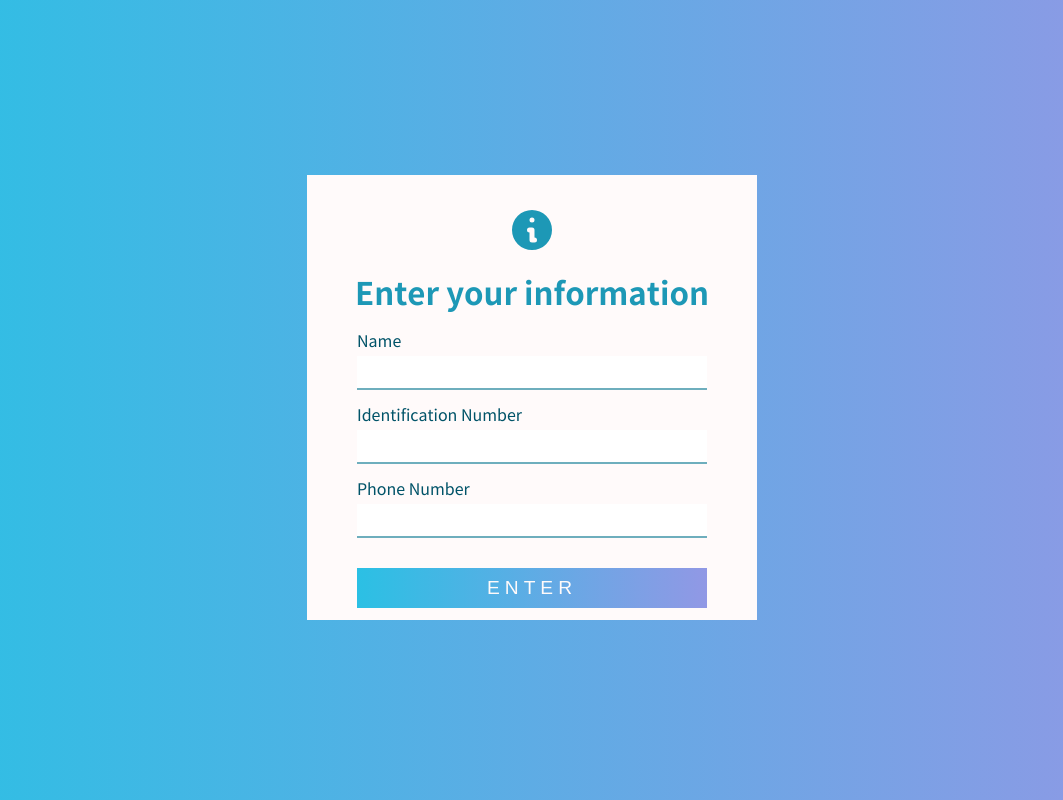
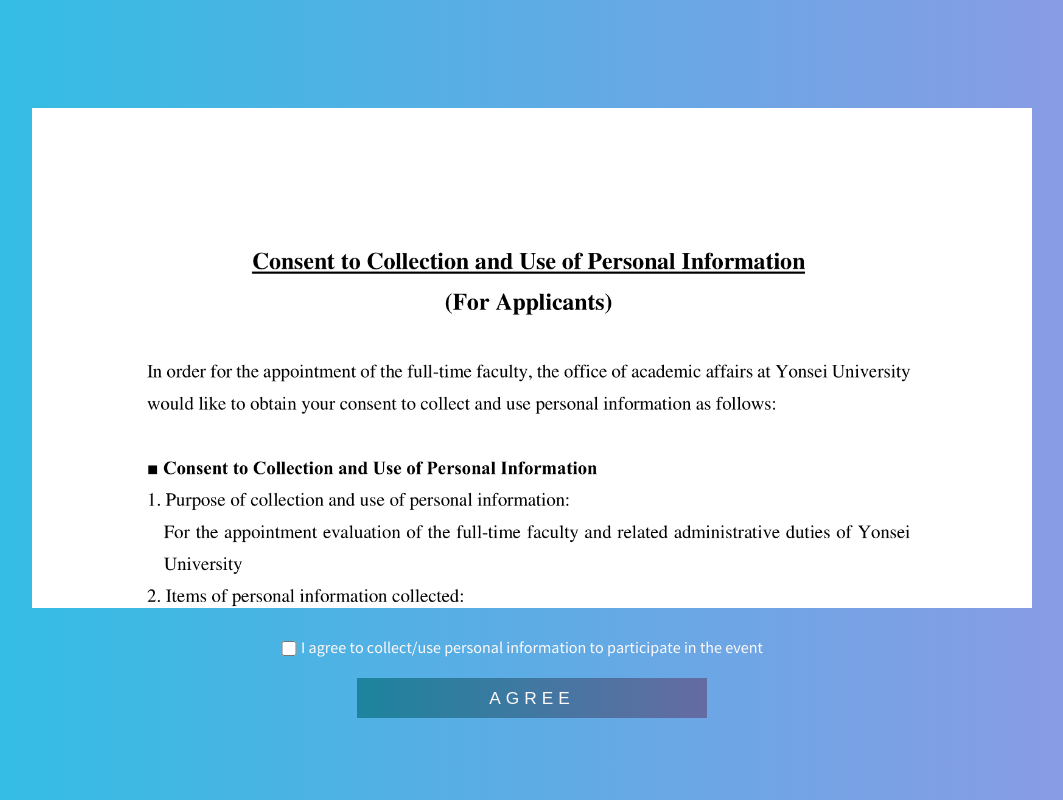
Before and after one commit to widalida26/moazone, a React (Create React App) app in the folder client/: page /consent in a window 1280 px wide. Shown: the whole page, without its empty margins (108-1171 px from the left). Built offline with nearby package versions, Linux system fonts and the light colour scheme.

Commit message:
add : consent form

```diff
--- a/client/package.json
+++ b/client/package.json
@@ -7,9 +7,12 @@
     "@testing-library/react": "^13.3.0",
     "@testing-library/user-event": "^13.5.0",
     "axios": "^0.27.2",
+    "native": "^0.3.3",
     "react": "^18.2.0",
     "react-dom": "^18.2.0",
     "react-icons": "^4.4.0",
+    "react-native": "^0.69.4",
+    "react-native-web": "^0.18.7",
     "react-router-dom": "^6.3.0",
     "react-scripts": "5.0.1",
     "web-vitals": "^2.1.4"
--- a/client/src/App.jsx
+++ b/client/src/App.jsx
@@ -1,17 +1,26 @@
 import React from 'react';
-// import Title from './Title';
-import Login from './Login';
-// import Spinner from './Spinner';
+import { BrowserRouter, Routes, Route, Link } from 'react-router-dom';
+import Enter from './Enter';
+import Consent from './Consent';
+import Event from './Event';
 import './App.css';
 
 function App() {
   return (
-    <div>
-      {/* <Title /> */}
-      {/* 텍스트 변경4 */}
-      <Login />
-      {/* <Spinner /> */}
-    </div>
+    <BrowserRouter>
+      <Routes>
+        <Route path="/" element={<Enter />} />
+        <Route path="/consent" element={<Consent />} />
+        <Route path="/event" element={<Event />} />
+
+        {/* <div>
+          {/* <Title /> */}
+        {/* 텍스트 변경4 */}
+        {/* <Login /> */}
+        {/* <Spinner /> */}
+        {/* // </div> */}
+      </Routes>
+    </BrowserRouter>
   );
 }
 
--- /dev/null
+++ b/client/src/Consent.jsx
@@ -0,0 +1,40 @@
+import React, { useState } from 'react';
+import { useNavigate } from 'react-router-dom';
+
+const Consent = () => {
+  const [isConsent, SetConsent] = useState(false);
+  const navigate = useNavigate();
+
+  const handleCheckbox = (e) => {
+    SetConsent(!isConsent);
+  };
+
+  const onClickAgree = () => {
+    if (isConsent) {
+      navigate('/event');
+    } else {
+      console.log('동의하세요!');
+    }
+  };
+
+  return (
+    <div class="consent-container">
+      <div class="info-guide">
+        <img className="info-img" alt="consnet.png" src="/img/consent.png" />
+      </div>
+      <div class="check-container">
+        <input
+          class="checkbox"
+          type="checkbox"
+          value={isConsent}
+          onChange={handleCheckbox}
+        />
+        I agree to collect/use personal information to participate in the event
+        <button className="consent-button" onClick={onClickAgree}>
+          AGREE
+        </button>
+      </div>
+    </div>
+  );
+};
+export default Consent;
--- a/client/src/Login.jsx
+++ b/client/src/Enter.jsx
@@ -1,9 +1,10 @@
 import React, { useState, useRef, useEffect } from 'react';
+import { useNavigate } from 'react-router-dom';
 import axios from 'axios';
 import { setToken } from './Auth';
 import { HiInformationCircle } from 'react-icons/hi';
 
-function Login() {
+function Enter() {
   const [username, setUsername] = useState('');
   const [idFirst, setIdFirst] = useState('');
   const [idLast, setIdLast] = useState('');
@@ -12,6 +13,7 @@
   const idFirstRef = useRef();
   const idLastRef = useRef();
   const phoneNumberRef = useRef();
+  const navigate = useNavigate();
 
   useEffect(() => {
     if (idLast.length > 0) {
@@ -103,25 +105,26 @@
     }
   };
 
-  const onClickLogin = () => {
-    if ((username === '') & (idFirst === '')) {
-      return;
-    } else {
-      axios
-        .post('http://localhost:8000/login', {
-          username: username,
-          idNumber: idFirst,
-        })
-        .then(function (response) {
-          if (response.data.token) {
-            setToken(response.data.token);
-            console.log(response.data.token);
-          }
-        })
-        .catch(function (err) {
-          console.log('err', err);
-        });
-    }
+  const onClickEnter = () => {
+    navigate('/consent');
+    // if ((username === '') & (idFirst === '')) {
+    //   return;
+    // } else {
+    //   axios
+    //     .post('http://localhost:8000/login', {
+    //       username: username,
+    //       idNumber: idFirst,
+    //     })
+    //     .then(function (response) {
+    //       if (response.data.token) {
+    //         setToken(response.data.token);
+    //         console.log(response.data.token);
+    //       }
+    //     })
+    //     .catch(function (err) {
+    //       console.log('err', err);
+    //     });
+    // }
   };
 
   return (
@@ -130,14 +133,13 @@
         <div className="info-icon">
           <HiInformationCircle size="50" color="#1d98b6" />
         </div>
-        <div className="login-order">Enter your information</div>
+        <div className="input-guide">Enter your information</div>
         <div className="username-container">
           <div className="form-guide">Name</div>
           <input
             className="info-input"
             type="text"
             value={username}
-            // ref={usernameRef}
             onChange={handleUsername}
           />
         </div>
@@ -171,7 +173,7 @@
           />
         </div>
         <div>
-          <button className="login-button" type="button" onClick={onClickLogin}>
+          <button className="enter-button" type="button" onClick={onClickEnter}>
             ENTER
           </button>
         </div>
@@ -180,4 +182,4 @@
   );
 }
 
-export default Login;
+export default Enter;
--- /dev/null
+++ b/client/src/Event.jsx
@@ -0,0 +1,33 @@
+import React, { useState } from 'react';
+// import React from 'react';
+
+const Event = () => {
+  const [isSpin, setIsSpin] = useState('spinner off');
+
+  const setSpinning = () => {
+    if (isSpin === 'spinner off') {
+      setIsSpin('spinner on');
+    } else {
+      setIsSpin('spinner off');
+    }
+  };
+
+  return (
+    <div>
+      <div className="spin-content">
+        <div className="image-wrap">
+          <img className={isSpin} alt="spinner.png" src="/img/spinner.png" />
+        </div>
+        <div className="button-wrap">
+          <button className="spin-button" onClick={setSpinning}>
+            GO
+          </button>
+        </div>
+        <div className="arrow-wrap">
+          <div className="arrow"></div>
+        </div>
+      </div>
+    </div>
+  );
+};
+export default Event;
--- a/client/src/index.css
+++ b/client/src/index.css
@@ -44,19 +44,17 @@
   border-left: 0px;
   border-right: 0px;
   border-color: #6eaebd;
+  padding: 5px;
   color: darkslategray;
   font-size: 1.2em;
-  padding: 5px;
 }
 
-/* login page */
+/* enter page */
 .login-container {
   background-color: snow;
-  text-align: center;
-  color: #005368;
+  position: absolute;
   width: 450px;
   height: 445px;
-  position: absolute;
   left: 50%;
   top: 50%;
   margin-left: -225px;
@@ -64,29 +62,31 @@
   display: flex;
   flex-direction: column;
   justify-content: flex-start;
+  color: #005368;
+  text-align: center;
 }
 
 .info-icon {
   margin-top: 30px;
 }
 
-.login-order {
+.input-guide {
+  white-space: pre-line;
+  margin-top: 12px;
+  color: #1d98b6;
   font-family: 'Noto Sans CJK KR';
   font-style: normal;
   font-weight: bold;
   font-size: 1.95em;
-  color: #1d98b6;
-  white-space: pre-line;
-  margin-top: 12px;
 }
 
 .form-guide {
+  position: absolute;
+  float: left;
+  left: 50px;
+  margin-top: 15px;
   font-family: 'Noto Sans CJK KR';
   font-style: normal;
-  position: absolute;
-  float: left;
-  margin-top: 15px;
-  left: 50px;
 }
 
 .info-input {
@@ -100,36 +100,31 @@
 }
 
 .id-first {
-  letter-spacing: 1px;
   position: relative;
   width: 90px;
+  padding-right: 0px;
   margin-left: -255px;
   margin-right: 0px;
-  padding-right: 0px;
   z-index: 1;
+  letter-spacing: 1px;
 }
 
 .id-last {
   position: absolute;
   width: 250px;
+  padding-left: 0px;
   margin-left: 0px;
-  padding-left: 0px;
-  /* pointer-events: none; */
 }
 
 .id-last:focus {
   outline: none;
 }
 
-/* .typed {
-  pointer-events: auto;
-} */
-
 .info-input::placeholder {
   color: lightgray;
 }
 
-.login-button {
+.enter-button {
   background: linear-gradient(to right, #2bc0e4, #9198e5);
   width: 350px;
   height: 40px;
@@ -137,42 +132,105 @@
   color: snow;
   font-size: 1.2em;
   letter-spacing: 5px;
-  margin-top: 30px;
+  margin-top: 20px;
   margin-bottom: 40px;
 }
 
+.enter-button:hover {
+  background: linear-gradient(to right, #e0dd2a, #2fde60);
+}
+
+/* check page*/
+.consent-container {
+  display: flex;
+  flex-direction: column;
+  align-items: center;
+  justify-content: center;
+}
+
+.info-guide {
+  background-color: snow;
+  max-width: 1000px;
+  min-width: 500px;
+  max-height: 500px;
+  min-height: 400px;
+  top: 50%;
+  left: 50%;
+  margin-top: 100px;
+  overflow-y: auto;
+}
+
+.info-img {
+  width: 100%;
+  margin: 0px;
+}
+
+.check-container {
+  margin-top: 10px;
+  margin-bottom: 40px;
+  display: flex;
+  flex-direction: column;
+  align-items: center;
+  color: snow;
+  font-size: 0.9em;
+}
+
+.checkbox {
+  position: relative;
+  width: 20px;
+  height: 15px;
+  left: -243px;
+  bottom: -20px;
+  /* padding-top: 10px; */
+}
+
+.consent-button {
+  background: linear-gradient(to right, #1c849e, #656ba3);
+  width: 350px;
+  height: 40px;
+  margin-top: 20px;
+  border: none;
+  color: snow;
+  font-size: 1.2em;
+  letter-spacing: 5px;
+}
+
+.consent-button:hover {
+  background: linear-gradient(to right, #e0dd2a, #2fde60);
+}
+
 .event-title {
+  padding-top: 10px;
+  padding-bottom: 5px;
   text-align: center;
   font-size: large;
   color: rgb(27, 26, 44);
-  padding-top: 10px;
-  padding-bottom: 5px;
 }
 
 .spin-content {
   position: relative;
+  min-width: 800px;
   margin: 20px auto;
   text-align: center;
-  min-width: 800px;
 }
 
 .button-wrap {
   position: absolute;
-  text-align: center;
   top: 50%;
   left: 50%;
   transform: translate(-50%, -50%);
+  text-align: center;
 }
 
 .spin-button {
+  background-color: rgb(85, 80, 221);
   width: 150px;
   height: 150px;
   border-radius: 75px;
-  background-color: rgb(85, 80, 221);
+  border: none;
+  color: white;
+  font-size: 40px;
   cursor: pointer;
-  border: none;
-  font-size: 40px;
-  color: white;
 }
 
 .arrow-wrap {
@@ -184,10 +242,10 @@
 .arrow {
   width: 0;
   height: 0;
+  z-index: 1;
   border-left: 30px solid transparent;
   border-right: 30px solid transparent;
   border-top: 100px solid darkblue;
-  z-index: 1;
 }
 
 .on {
```
Also changed, not shown: client/src/Spinner.jsx (deleted, +0 -99 lines), client/public/img/consent.png (added), 1 other file (tests, documents, lock files or other folders).
